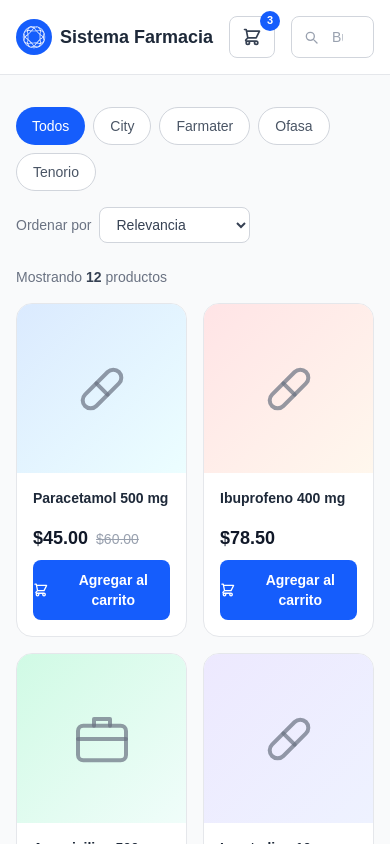
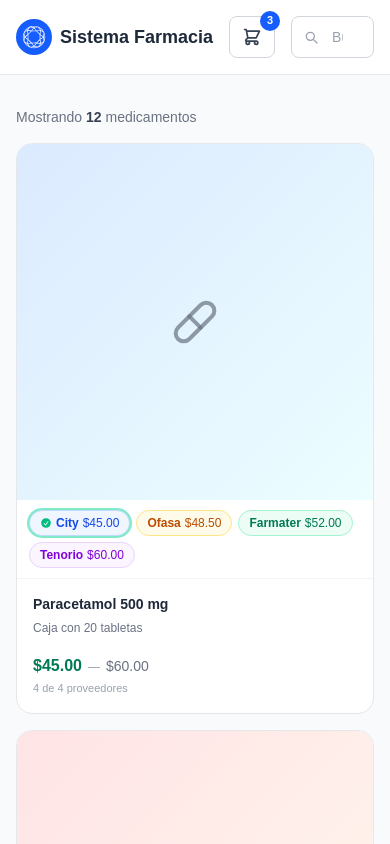
Before and after one commit to 11909/Sistema-Farmacia, a Next.js app: page /grid_productos in a window 390 px wide. Shown: the top 844 px of the page. Built offline with nearby package versions, Linux system fonts and the light colour scheme.

Commit message:
Precios y labels en grid

```diff
--- /dev/null
+++ b/app/grid_productos/loading.tsx
@@ -0,0 +1,3 @@
+export default function Loading() {
+    return (<p></p>);
+}
--- a/app/grid_productos/page.tsx
+++ b/app/grid_productos/page.tsx
@@ -1,173 +1,195 @@
-// Catálogo de productos (estilo e-commerce)
+// Comparador de precios por proveedor
 import Link from "next/link";
 import IconoLogin from "../components/IconoLogin";
 
 type Icono = "pastilla" | "frasco" | "tubo" | "caja";
 
-type Producto = {
+type PrecioProveedor = {
+    proveedor: string;
+    precio: number;
+    disponible: boolean;
+};
+
+type Medicamento = {
     id: number;
     nombre: string;
-    precio: number;
-    precioAnterior?: number;
-    rating: number;
-    reseñas: number;
-    stock: number;
+    presentacion: string;
     icono: Icono;
     gradiente: string;
+    precios: PrecioProveedor[];
 };
 
-const CATEGORIAS = [
-    "Todos",
-    "City",
-    "Farmater",
-    "Ofasa",
-    "Tenorio"
-];
+const PROVEEDORES = ["City", "Farmater", "Ofasa", "Tenorio"] as const;
 
-const PRODUCTOS: Producto[] = [
+// Color asociado a cada proveedor para las etiquetas
+const COLOR_PROVEEDOR: Record<string, { bg: string; text: string; border: string }> = {
+    City: { bg: "bg-blue-50", text: "text-blue-700", border: "border-blue-200" },
+    Farmater: { bg: "bg-emerald-50", text: "text-emerald-700", border: "border-emerald-200" },
+    Ofasa: { bg: "bg-amber-50", text: "text-amber-700", border: "border-amber-200" },
+    Tenorio: { bg: "bg-purple-50", text: "text-purple-700", border: "border-purple-200" },
+};
+
+const MEDICAMENTOS: Medicamento[] = [
     {
         id: 1,
         nombre: "Paracetamol 500 mg",
-
-        precio: 45,
-        precioAnterior: 60,
-        rating: 4.8,
-        reseñas: 214,
-        stock: 128,
+        presentacion: "Caja con 20 tabletas",
         icono: "pastilla",
         gradiente: "from-blue-100 to-cyan-50",
+        precios: [
+            { proveedor: "City", precio: 45, disponible: true },
+            { proveedor: "Farmater", precio: 52, disponible: true },
+            { proveedor: "Ofasa", precio: 48.5, disponible: true },
+            { proveedor: "Tenorio", precio: 60, disponible: true },
+        ],
     },
     {
         id: 2,
         nombre: "Ibuprofeno 400 mg",
-        precio: 78.5,
-        rating: 4.6,
-        reseñas: 96,
-        stock: 64,
+        presentacion: "Caja con 30 tabletas",
         icono: "pastilla",
         gradiente: "from-rose-100 to-orange-50",
+        precios: [
+            { proveedor: "City", precio: 78.5, disponible: true },
+            { proveedor: "Farmater", precio: 72, disponible: true },
+            { proveedor: "Ofasa", precio: 85, disponible: true },
+            { proveedor: "Tenorio", precio: 69.9, disponible: true },
+        ],
     },
     {
         id: 3,
         nombre: "Amoxicilina 500 mg",
-        precio: 152,
-        precioAnterior: 180,
-        rating: 4.4,
-        reseñas: 51,
-        stock: 22,
+        presentacion: "Caja con 12 cápsulas",
         icono: "caja",
         gradiente: "from-emerald-100 to-teal-50",
+        precios: [
+            { proveedor: "City", precio: 152, disponible: true },
+            { proveedor: "Farmater", precio: 145, disponible: true },
+            { proveedor: "Ofasa", precio: 160, disponible: false },
+            { proveedor: "Tenorio", precio: 148, disponible: true },
+        ],
     },
     {
         id: 4,
         nombre: "Loratadina 10 mg",
-
-        precio: 62,
-        rating: 4.5,
-        reseñas: 78,
-        stock: 9,
+        presentacion: "Caja con 20 tabletas",
         icono: "pastilla",
         gradiente: "from-violet-100 to-indigo-50",
+        precios: [
+            { proveedor: "City", precio: 62, disponible: true },
+            { proveedor: "Farmater", precio: 58, disponible: true },
+            { proveedor: "Ofasa", precio: 65, disponible: true },
+            { proveedor: "Tenorio", precio: 55, disponible: true },
+        ],
     },
     {
         id: 5,
         nombre: "Omeprazol 20 mg",
-
-        precio: 89,
-        precioAnterior: 110,
-        rating: 4.7,
-        reseñas: 133,
-        stock: 47,
+        presentacion: "Caja con 14 cápsulas",
         icono: "caja",
         gradiente: "from-amber-100 to-yellow-50",
+        precios: [
+            { proveedor: "City", precio: 89, disponible: true },
+            { proveedor: "Farmater", precio: 95, disponible: true },
+            { proveedor: "Ofasa", precio: 82, disponible: true },
+            { proveedor: "Tenorio", precio: 110, disponible: false },
+        ],
     },
     {
         id: 6,
         nombre: "Vitamina C 1 g",
-
-        precio: 135,
-        rating: 4.9,
-        reseñas: 302,
-        stock: 85,
+        presentacion: "30 tabletas efervescentes",
         icono: "frasco",
         gradiente: "from-orange-100 to-amber-50",
+        precios: [
+            { proveedor: "City", precio: 135, disponible: true },
+            { proveedor: "Farmater", precio: 128, disponible: true },
+            { proveedor: "Ofasa", precio: 140, disponible: true },
+            { proveedor: "Tenorio", precio: 125, disponible: true },
+        ],
     },
     {
         id: 7,
         nombre: "Jarabe expectorante",
-
-        precio: 98,
-        rating: 4.2,
-        reseñas: 44,
-        stock: 31,
+        presentacion: "Frasco de 120 ml",
         icono: "frasco",
         gradiente: "from-sky-100 to-blue-50",
+        precios: [
+            { proveedor: "City", precio: 98, disponible: true },
+            { proveedor: "Farmater", precio: 105, disponible: false },
+            { proveedor: "Ofasa", precio: 92, disponible: true },
+            { proveedor: "Tenorio", precio: 99, disponible: true },
+        ],
     },
     {
         id: 8,
         nombre: "Gel antibacterial 70%",
-
-        precio: 55,
-        precioAnterior: 75,
-        rating: 4.3,
-        reseñas: 187,
-        stock: 210,
+        presentacion: "Botella de 500 ml",
         icono: "frasco",
         gradiente: "from-teal-100 to-emerald-50",
+        precios: [
+            { proveedor: "City", precio: 55, disponible: true },
+            { proveedor: "Farmater", precio: 60, disponible: true },
+            { proveedor: "Ofasa", precio: 52, disponible: true },
+            { proveedor: "Tenorio", precio: 58, disponible: true },
+        ],
     },
     {
         id: 9,
         nombre: "Crema hidratante corporal",
-
-        precio: 124,
-        rating: 4.6,
-        reseñas: 65,
-        stock: 0,
+        presentacion: "Tubo de 100 g",
         icono: "tubo",
         gradiente: "from-pink-100 to-rose-50",
+        precios: [
+            { proveedor: "City", precio: 124, disponible: true },
+            { proveedor: "Farmater", precio: 118, disponible: true },
+            { proveedor: "Ofasa", precio: 130, disponible: true },
+            { proveedor: "Tenorio", precio: 115, disponible: true },
+        ],
     },
     {
         id: 10,
         nombre: "Suero oral electrolitos",
-
-        precio: 32,
-        rating: 4.5,
-        reseñas: 58,
-        stock: 143,
+        presentacion: "Botella de 625 ml",
         icono: "frasco",
         gradiente: "from-lime-100 to-green-50",
+        precios: [
+            { proveedor: "City", precio: 32, disponible: true },
+            { proveedor: "Farmater", precio: 35, disponible: true },
+            { proveedor: "Ofasa", precio: 30, disponible: true },
+            { proveedor: "Tenorio", precio: 38, disponible: false },
+        ],
     },
     {
         id: 11,
         nombre: "Termómetro digital",
-
-        precio: 249,
-        precioAnterior: 320,
-        rating: 4.7,
-        reseñas: 91,
-        stock: 6,
+        presentacion: "1 pieza con estuche",
         icono: "caja",
         gradiente: "from-slate-100 to-gray-50",
+        precios: [
+            { proveedor: "City", precio: 249, disponible: true },
+            { proveedor: "Farmater", precio: 235, disponible: true },
+            { proveedor: "Ofasa", precio: 260, disponible: true },
+            { proveedor: "Tenorio", precio: 240, disponible: true },
+        ],
     },
     {
         id: 12,
         nombre: "Cubrebocas KN95",
-
-        precio: 89,
-        rating: 4.1,
-        reseñas: 122,
-        stock: 74,
+        presentacion: "Caja con 10 piezas",
         icono: "caja",
         gradiente: "from-indigo-100 to-sky-50",
+        precios: [
+            { proveedor: "City", precio: 89, disponible: true },
+            { proveedor: "Farmater", precio: 82, disponible: true },
+            { proveedor: "Ofasa", precio: 95, disponible: false },
+            { proveedor: "Tenorio", precio: 85, disponible: true },
+        ],
     },
 ];
 
 function formatoPrecio(valor: number) {
     return `$${valor.toFixed(2)}`;
-}
-
-function calcularDescuento(precio: number, precioAnterior: number) {
-    return Math.round((1 - precio / precioAnterior) * 100);
 }
 
 function IconoProducto({ tipo }: { tipo: Icono }) {
@@ -222,67 +244,123 @@ function IconoProducto({ tipo }: { tipo: Icono }) {
     );
 }
 
+function EtiquetasPrecios({ precios }: { precios: PrecioProveedor[] }) {
+    // Sort by price ascending; unavailable go to the end
+    const ordenados = [...precios].sort((a, b) => {
+        if (!a.disponible && b.disponible) return 1;
+        if (a.disponible && !b.disponible) return -1;
+        return a.precio - b.precio;
+    });
 
-function TarjetaProducto({ producto }: { producto: Producto }) {
-    const agotado = producto.stock === 0;
+    const mejorPrecio = ordenados.find((p) => p.disponible)?.precio ?? null;
+
+    return (
+        <div className="flex flex-wrap gap-1.5">
+            {ordenados.map((p) => {
+                const colores = COLOR_PROVEEDOR[p.proveedor] ?? {
+                    bg: "bg-gray-50",
+                    text: "text-gray-700",
+                    border: "border-gray-200",
+                };
+
+                const esMejor = p.disponible && p.precio === mejorPrecio;
+
+                return (
+                    <span
+                        key={p.proveedor}
+                        className={`
+                            inline-flex items-center gap-1 rounded-full border px-2.5 py-1 text-xs font-medium
+                            ${p.disponible ? colores.bg : "bg-gray-100"}
+                            ${p.disponible ? colores.text : "text-gray-400"}
+                            ${p.disponible ? colores.border : "border-gray-200"}
+                            ${esMejor ? "ring-2 ring-emerald-400/50" : ""}
+                            ${!p.disponible ? "line-through opacity-60" : ""}
+                        `}
+                    >
+                        {esMejor && (
+                            <svg
+                                aria-hidden="true"
+                                className="h-3 w-3 text-emerald-500"
+                                fill="currentColor"
+                                viewBox="0 0 20 20"
+                            >
+                                <path
+                                    fillRule="evenodd"
+                                    d="M10 18a8 8 0 100-16 8 8 0 000 16zm3.857-9.809a.75.75 0 00-1.214-.882l-3.483 4.79-1.88-1.88a.75.75 0 10-1.06 1.061l2.5 2.5a.75.75 0 001.137-.089l4-5.5z"
+                                    clipRule="evenodd"
+                                />
+                            </svg>
+                        )}
+                        <span className="font-semibold">{p.proveedor}</span>
+                        <span className={p.disponible ? "" : ""}>{formatoPrecio(p.precio)}</span>
+                        {!p.disponible && (
+                            <span className="text-[10px] italic">Agotado</span>
+                        )}
+                    </span>
+                );
+            })}
+        </div>
+    );
+}
+
+function TarjetaProducto({ medicamento }: { medicamento: Medicamento }) {
+    const preciosDisponibles = medicamento.precios.filter((p) => p.disponible);
+    const menorPrecio = preciosDisponibles.length
+        ? Math.min(...preciosDisponibles.map((p) => p.precio))
+        : null;
+    const mayorPrecio = preciosDisponibles.length
+        ? Math.max(...preciosDisponibles.map((p) => p.precio))
+        : null;
 
     return (
         <article className="group relative flex flex-col overflow-hidden rounded-2xl border border-gray-200 bg-white transition hover:-translate-y-1 hover:border-blue-200 hover:shadow-xl hover:shadow-blue-900/5">
             {/* Imagen / arte del producto */}
             <div
-                className={`relative flex aspect-square items-center justify-center bg-gradient-to-br ${producto.gradiente}`}
+                className={`relative flex aspect-square items-center justify-center bg-gradient-to-br ${medicamento.gradiente}`}
             >
                 <div className="transition-transform duration-300 group-hover:scale-110">
-                    <IconoProducto tipo={producto.icono} />
+                    <IconoProducto tipo={medicamento.icono} />
                 </div>
             </div>
 
+            {/* Etiquetas de precios por proveedor (debajo de la imagen) */}
+            <div className="border-b border-gray-100 px-3 py-2.5">
+                <EtiquetasPrecios precios={medicamento.precios} />
+            </div>
+
             {/* Detalle */}
-            <div className="flex flex-1 flex-col gap-2 p-4">
-
+            <div className="flex flex-1 flex-col gap-1.5 p-4">
                 <h3 className="line-clamp-2 text-sm font-semibold leading-snug text-gray-800">
                     <Link
-                        href={`/grid_productos/${producto.id}`}
+                        href={`/grid_productos/${medicamento.id}`}
                         className="transition hover:text-blue-700 focus:underline focus:outline-none"
                     >
-                        {producto.nombre}
+                        {medicamento.nombre}
                     </Link>
                 </h3>
+                <p className="text-xs text-gray-500">{medicamento.presentacion}</p>
 
-                <div className="mt-auto space-y-2 pt-2">
-                    <div className="flex items-baseline gap-2">
-                        <span className="text-lg font-bold text-gray-900">
-                            {formatoPrecio(producto.precio)}
-                        </span>
-                        {producto.precioAnterior && (
-                            <span className="text-sm text-gray-400 line-through">
-                                {formatoPrecio(producto.precioAnterior)}
+                {/* Rango de precios */}
+                {menorPrecio !== null && mayorPrecio !== null && (
+                    <div className="mt-auto pt-3">
+                        <div className="flex items-baseline gap-1.5">
+                            <span className="text-base font-bold text-emerald-700">
+                                {formatoPrecio(menorPrecio)}
                             </span>
-                        )}
+                            {menorPrecio !== mayorPrecio && (
+                                <>
+                                    <span className="text-xs text-gray-400">—</span>
+                                    <span className="text-sm text-gray-500">
+                                        {formatoPrecio(mayorPrecio)}
+                                    </span>
+                                </>
+                            )}
+                        </div>
+                        <p className="mt-0.5 text-[11px] text-gray-400">
+                            {preciosDisponibles.length} de {medicamento.precios.length} proveedores
+                        </p>
                     </div>
-
-                    <button
-                        type="button"
-                        disabled={agotado}
-                        className="flex w-full items-center justify-center gap-2 rounded-lg bg-blue-600 py-2.5 text-sm font-semibold text-white transition hover:bg-blue-700 focus:outline-none focus:ring-2 focus:ring-blue-500 focus:ring-offset-2 disabled:cursor-not-allowed disabled:bg-gray-200 disabled:text-gray-400"
-                    >
-                        <svg
-                            aria-hidden="true"
-                            className="h-4 w-4"
-                            fill="none"
-                            stroke="currentColor"
-                            strokeWidth={2}
-                            viewBox="0 0 24 24"
-                        >
-                            <path
-                                strokeLinecap="round"
-                                strokeLinejoin="round"
-                                d="M3 3h2l.4 2M7 13h10l4-8H5.4M7 13L5.4 5M7 13l-2.293 2.293c-.63.63-.184 1.707.707 1.707H17m0 0a2 2 0 100 4 2 2 0 000-4zm-8 2a2 2 0 11-4 0 2 2 0 014 0z"
-                            />
-                        </svg>
-                        {agotado ? "No disponible" : "Agregar al carrito"}
-                    </button>
-                </div>
+                )}
             </div>
         </article>
     );
@@ -296,7 +374,7 @@ export default function GridProductos() {
                 <div className="mx-auto flex max-w-7xl flex-wrap items-center gap-4 px-4 py-4 sm:px-6 lg:px-8">
                     <Link href="/" className="flex items-center gap-2">
                         <span className="flex h-9 w-9 items-center justify-center rounded-full bg-blue-600 text-white">
-                            <IconoLogin></IconoLogin>
+                            <IconoLogin />
                         </span>
                         <span className="text-lg font-bold text-gray-800">
                             Sistema Farmacia
@@ -329,7 +407,7 @@ export default function GridProductos() {
                                 id="buscar"
                                 name="q"
                                 type="search"
-                                placeholder="Buscar medicamentos por codigo de barras"
+                                placeholder="Buscar medicamentos por código de barras"
                                 className="w-full rounded-lg border border-gray-300 py-2.5 pl-10 pr-4 text-sm transition placeholder:text-gray-400 focus:border-transparent focus:outline-none focus:ring-2 focus:ring-blue-500"
                             />
                         </div>
@@ -362,54 +440,22 @@ export default function GridProductos() {
             </header>
 
             <div className="mx-auto max-w-7xl px-4 py-8 sm:px-6 lg:px-8">
-                {/* Filtros */}
-                <div className="mb-6 flex flex-wrap items-center justify-between gap-4">
-                    <div className="flex flex-wrap gap-2">
-                        {CATEGORIAS.map((categoria, i) => (
-                            <button
-                                key={categoria}
-                                type="button"
-                                aria-pressed={i === 0}
-                                className={`rounded-full px-4 py-2 text-sm font-medium transition focus:outline-none focus:ring-2 focus:ring-blue-500 focus:ring-offset-2 ${i === 0
-                                    ? "bg-blue-600 text-white"
-                                    : "border border-gray-300 bg-white text-gray-600 hover:border-blue-300 hover:text-blue-700"
-                                    }`}
-                            >
-                                {categoria}
-                            </button>
-                        ))}
-                    </div>
 
-                    <div className="flex items-center gap-2">
-                        <label htmlFor="orden" className="text-sm text-gray-500">
-                            Ordenar por
-                        </label>
-                        <select
-                            id="orden"
-                            name="orden"
-                            defaultValue="relevancia"
-                            className="rounded-lg border border-gray-300 bg-white px-3 py-2 text-sm text-gray-700 transition focus:border-transparent focus:outline-none focus:ring-2 focus:ring-blue-500"
-                        >
-                            <option value="relevancia">Relevancia</option>
-                            <option value="precio-asc">Menor precio</option>
-                            <option value="precio-desc">Mayor precio</option>
-                            <option value="rating">Mejor calificados</option>
-                        </select>
-                    </div>
-                </div>
+
+
 
                 <p className="mb-4 text-sm text-gray-500">
                     Mostrando{" "}
                     <span className="font-semibold text-gray-700">
-                        {PRODUCTOS.length}
+                        {MEDICAMENTOS.length}
                     </span>{" "}
-                    productos
+                    medicamentos
                 </p>
 
                 {/* Grid de tarjetas */}
-                <div className="grid grid-cols-2 gap-4 sm:gap-6 md:grid-cols-3 lg:grid-cols-4">
-                    {PRODUCTOS.map((producto) => (
-                        <TarjetaProducto key={producto.id} producto={producto} />
+                <div className="grid grid-cols-1 gap-4 sm:grid-cols-2 sm:gap-6 lg:grid-cols-3 xl:grid-cols-4">
+                    {MEDICAMENTOS.map((med) => (
+                        <TarjetaProducto key={med.id} medicamento={med} />
                     ))}
                 </div>
 
```
